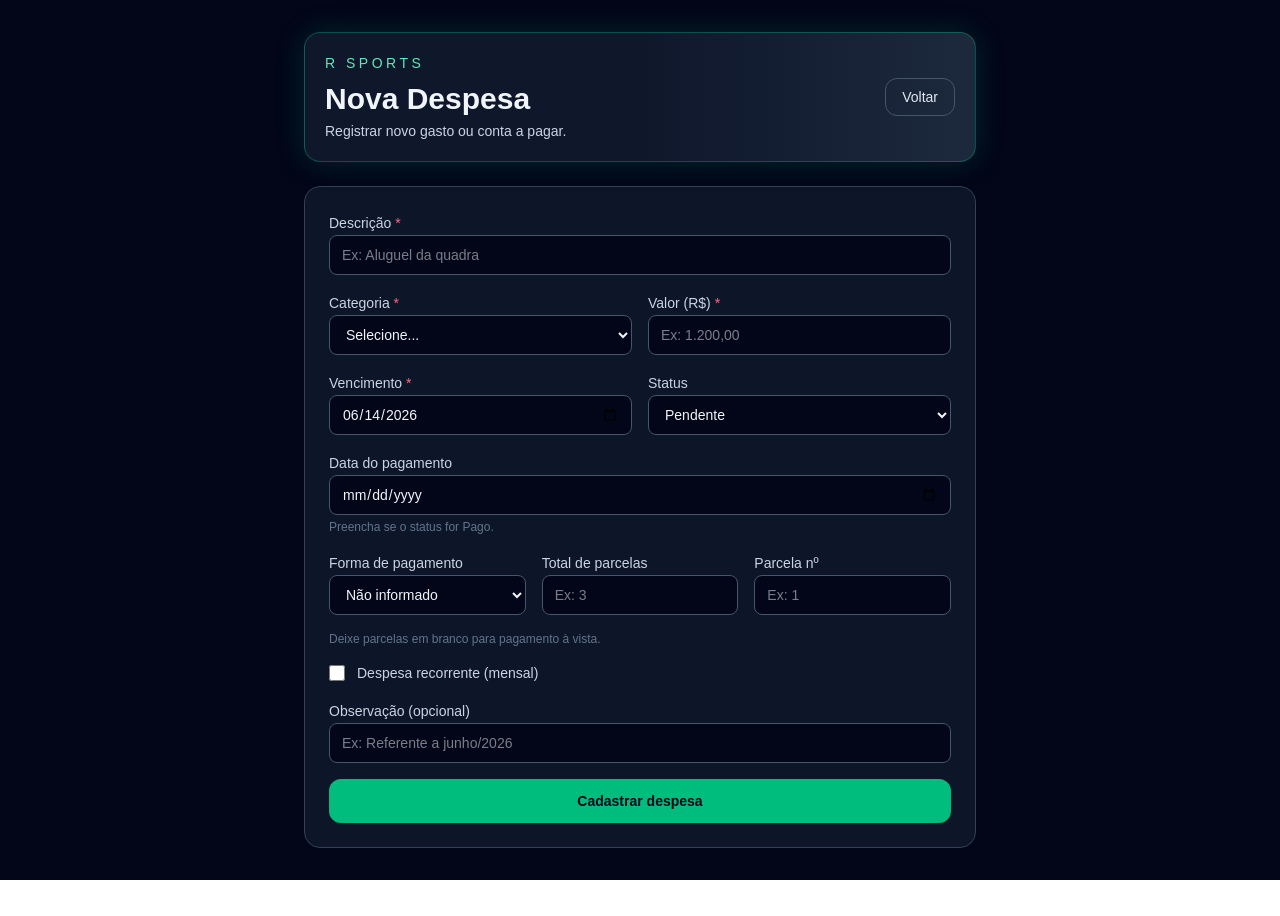
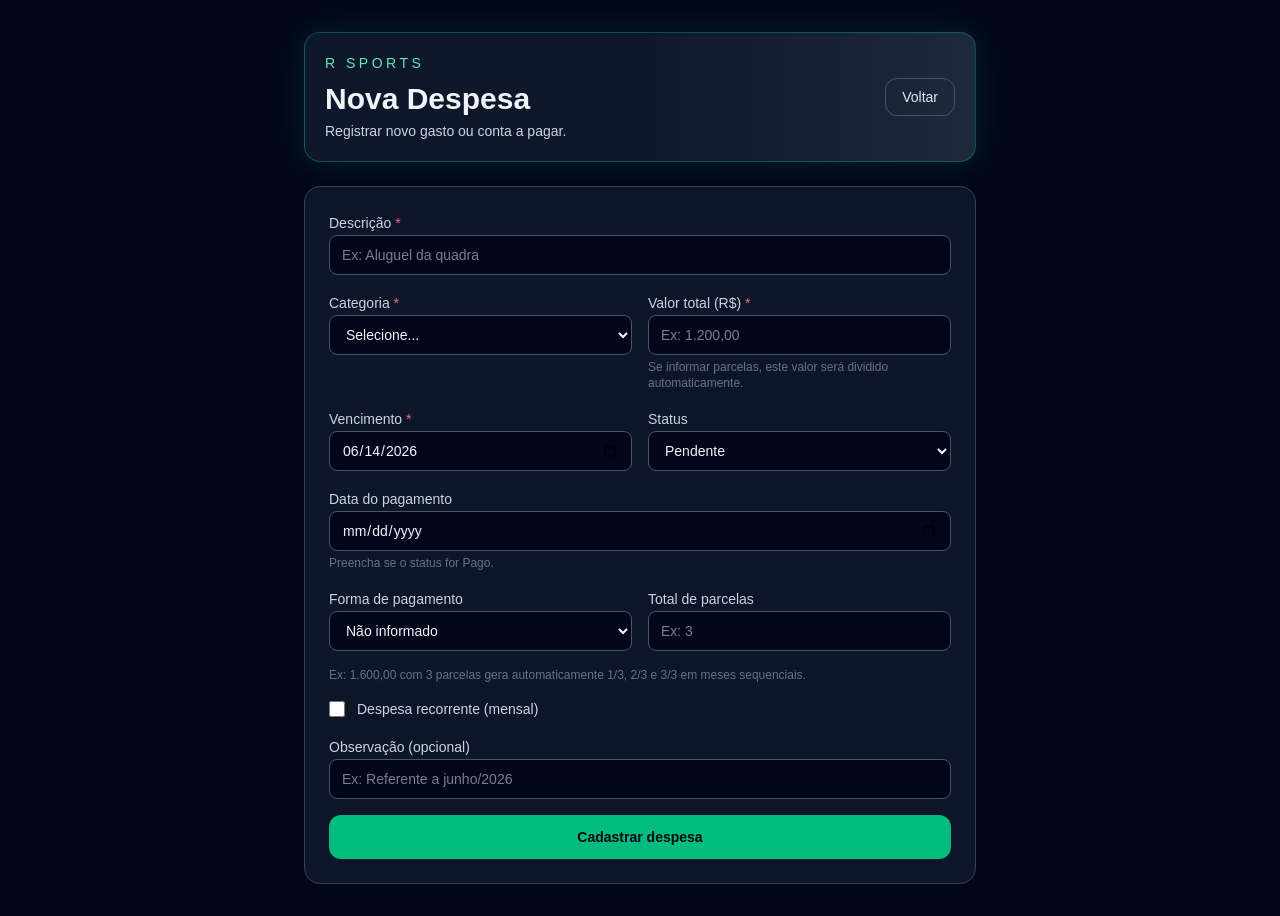
Before and after one commit to LBPedroso/lbpstartweb-gerenciador-escolinhas, a Next.js app: page /despesas/nova in a window 1280 px wide. Before the commit the page ends 880 px from the top, so only its background shows below. Built offline with nearby package versions, Linux system fonts and the light colour scheme.

Commit message:
feat: gerar parcelas automaticamente no cadastro de despesas

```diff
--- a/src/app/despesas/actions.ts
+++ b/src/app/despesas/actions.ts
@@ -61,6 +61,23 @@ function parsePositiveInt(value: string): number | null {
   return Number.isInteger(n) && n > 0 ? n : null;
 }
 
+function addMonths(baseDate: Date, monthsToAdd: number) {
+  const date = new Date(baseDate);
+  date.setMonth(date.getMonth() + monthsToAdd);
+  return date;
+}
+
+function splitInstallmentsAmount(totalAmount: number, totalInstallments: number) {
+  const cents = Math.round(totalAmount * 100);
+  const baseCents = Math.floor(cents / totalInstallments);
+  const remainder = cents % totalInstallments;
+
+  return Array.from({ length: totalInstallments }, (_, index) => {
+    const installmentCents = baseCents + (index < remainder ? 1 : 0);
+    return installmentCents / 100;
+  });
+}
+
 function revalidateAll() {
   revalidatePath("/");
   revalidatePath("/despesas");
@@ -100,6 +117,10 @@ export async function createExpenseAction(formData: FormData) {
   const installments = parsePositiveInt(installmentsRaw);
   const installmentNumber = parsePositiveInt(installmentNumberRaw);
 
+  if (installmentNumber && !installments) {
+    errors.push("Para informar número da parcela, preencha também o total de parcelas.");
+  }
+
   if (installments && installmentNumber && installmentNumber > installments) {
     errors.push("Número da parcela não pode ser maior que o total de parcelas.");
   }
@@ -109,6 +130,29 @@ export async function createExpenseAction(formData: FormData) {
     redirect(`/despesas/nova?error=${encodeURIComponent(errors[0])}&draft=${draft}`);
   }
 
+  if (installments && installments > 1) {
+    const installmentAmounts = splitInstallmentsAmount(amount!, installments);
+
+    await prisma.$transaction(
+      installmentAmounts.map((installmentAmount, index) =>
+        prisma.expense.create({
+          data: {
+            description,
+            category: category!,
+            amount: new Prisma.Decimal(installmentAmount),
+            dueDate: addMonths(dueDate!, index),
+            status: status === ExpenseStatus.PAGO && index === 0 ? ExpenseStatus.PAGO : ExpenseStatus.PENDENTE,
+            paymentDate: status === ExpenseStatus.PAGO && index === 0 ? paymentDate ?? new Date() : null,
+            expensePaymentMethod: expensePaymentMethod ?? null,
+            installments,
+            installmentNumber: index + 1,
+            recurring,
+            note: note || null,
+          },
+        }),
+      ),
+    );
+  } else {
     await prisma.expense.create({
       data: {
         description,
@@ -124,6 +168,7 @@ export async function createExpenseAction(formData: FormData) {
         note: note || null,
       },
     });
+  }
 
   revalidateAll();
 
--- a/src/app/despesas/nova/page.tsx
+++ b/src/app/despesas/nova/page.tsx
@@ -105,7 +105,7 @@ export default async function NovaDespesaPage({ searchParams }: NovaPageProps) {
             </label>
 
             <label className="block space-y-1">
-              <span className="text-sm text-slate-300">Valor (R$) <span className="text-rose-400">*</span></span>
+              <span className="text-sm text-slate-300">Valor total (R$) <span className="text-rose-400">*</span></span>
               <input
                 name="amount"
                 type="text"
@@ -114,6 +114,7 @@ export default async function NovaDespesaPage({ searchParams }: NovaPageProps) {
                 placeholder="Ex: 1.200,00"
                 className="h-10 w-full rounded-lg border border-slate-600 bg-slate-950 px-3 text-sm text-slate-100 outline-none transition focus:border-emerald-400"
               />
+              <p className="text-xs text-slate-500">Se informar parcelas, este valor será dividido automaticamente.</p>
             </label>
           </div>
 
@@ -153,7 +154,7 @@ export default async function NovaDespesaPage({ searchParams }: NovaPageProps) {
             <p className="text-xs text-slate-500">Preencha se o status for Pago.</p>
           </label>
 
-          <div className="grid grid-cols-1 gap-4 sm:grid-cols-3">
+          <div className="grid grid-cols-1 gap-4 sm:grid-cols-2">
             <label className="block space-y-1 sm:col-span-1">
               <span className="text-sm text-slate-300">Forma de pagamento</span>
               <select
@@ -182,20 +183,8 @@ export default async function NovaDespesaPage({ searchParams }: NovaPageProps) {
                 className="h-10 w-full rounded-lg border border-slate-600 bg-slate-950 px-3 text-sm text-slate-100 outline-none transition focus:border-emerald-400"
               />
             </label>
-            <label className="block space-y-1">
-              <span className="text-sm text-slate-300">Parcela nº</span>
-              <input
-                name="installmentNumber"
-                type="number"
-                min="1"
-                max="48"
-                defaultValue={draft.installmentNumberRaw ?? ""}
-                placeholder="Ex: 1"
-                className="h-10 w-full rounded-lg border border-slate-600 bg-slate-950 px-3 text-sm text-slate-100 outline-none transition focus:border-emerald-400"
-              />
-            </label>
           </div>
-          <p className="text-xs text-slate-500">Deixe parcelas em branco para pagamento à vista.</p>
+          <p className="text-xs text-slate-500">Ex: 1.600,00 com 3 parcelas gera automaticamente 1/3, 2/3 e 3/3 em meses sequenciais.</p>
 
           <label className="flex items-center gap-3 cursor-pointer">
             <input
```
Lines whose indentation alone changed are shown as unchanged.
